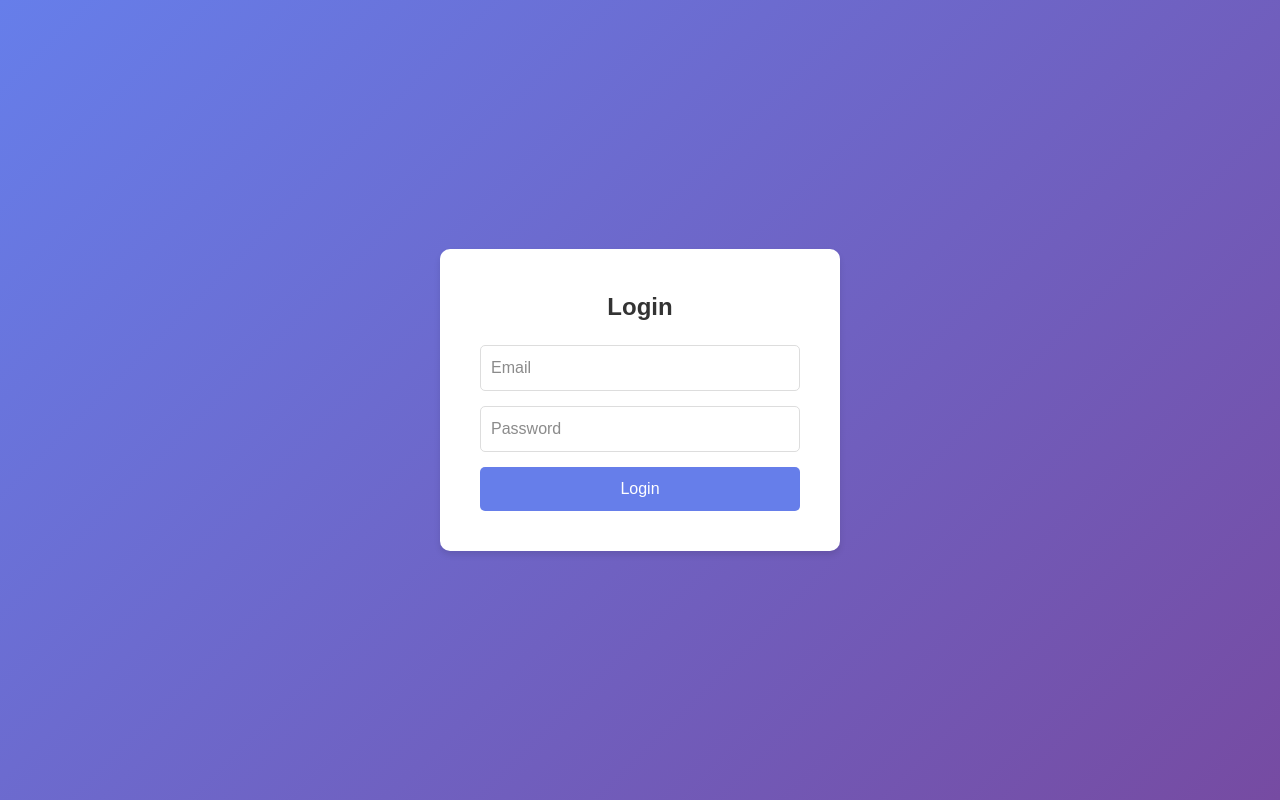
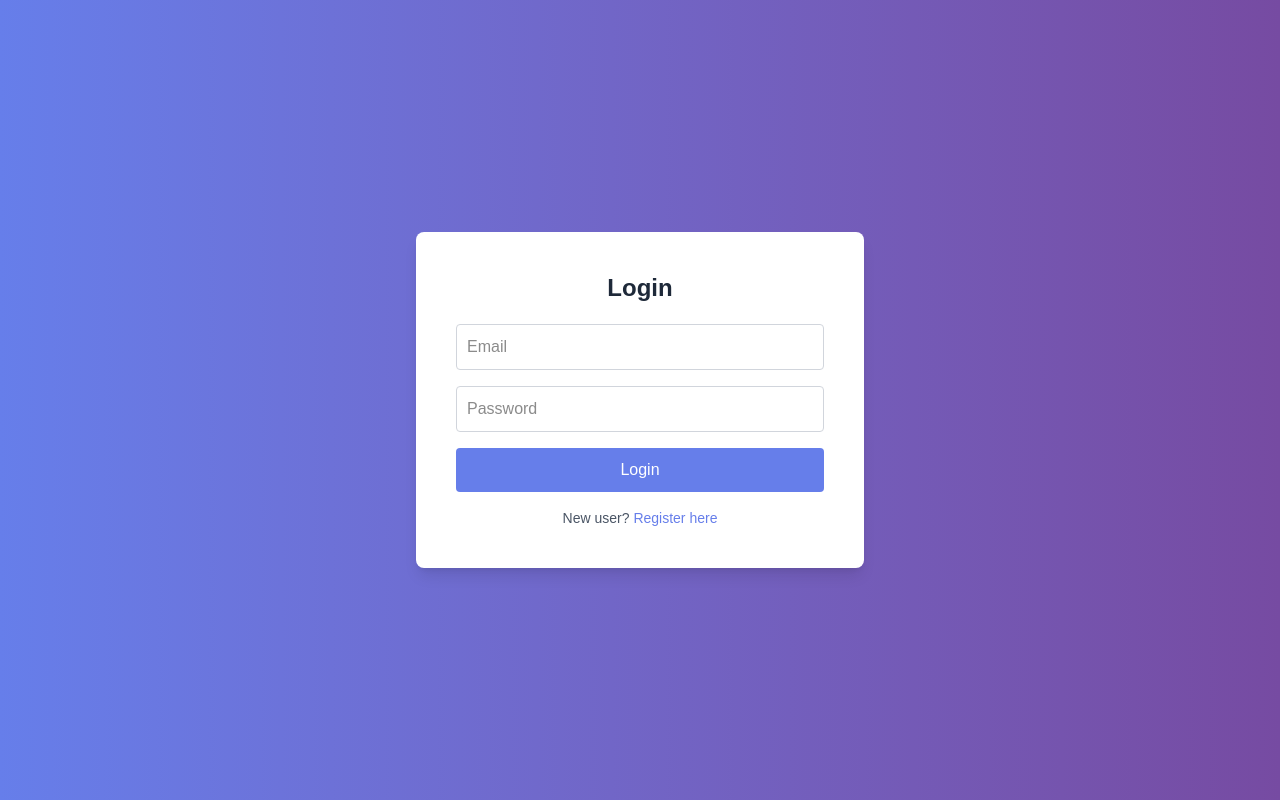
Before and after one commit to KavinduYohan/Product-Management-System-NextJS, a Next.js app: page /login in a window 1280 px wide. Built offline with nearby package versions, Linux system fonts and the light colour scheme.

Commit message:
Changing login and registration

```diff
--- a/src/app/login/page.tsx
+++ b/src/app/login/page.tsx
@@ -40,17 +40,17 @@ const Login = () => {
   };
 
   return (
-    <div style={styles.container}>
-      <div style={styles.card}>
-        <h1 style={styles.title}>Login</h1>
-        <form onSubmit={handleLogin} style={styles.form}>
+    <div className="flex justify-center items-center h-screen bg-gradient-to-r from-[#667eea] to-[#764ba2] p-5">
+      <div className="bg-white rounded-lg shadow-lg p-10 w-full max-w-md text-center">
+        <h1 className="text-2xl font-bold mb-5 text-gray-800">Login</h1>
+        <form onSubmit={handleLogin} className="flex flex-col">
           <input
             type="email"
             placeholder="Email"
             value={email}
             onChange={(e) => setEmail(e.target.value)}
             required
-            style={styles.input}
+            className="p-2.5 mb-4 rounded border border-gray-300 text-base outline-none transition-colors duration-300 focus:border-[#667eea]"
           />
           <input
             type="password"
@@ -58,11 +58,17 @@ const Login = () => {
             value={password}
             onChange={(e) => setPassword(e.target.value)}
             required
-            style={styles.input}
+            className="p-2.5 mb-4 rounded border border-gray-300 text-base outline-none transition-colors duration-300 focus:border-[#667eea]"
           />
-          <button type="submit" style={styles.button}>Login</button>
+          <button
+            type="submit"
+            className="p-2.5 rounded bg-[#667eea] text-white text-base cursor-pointer transition-colors duration-300 hover:bg-[#5a6ecb]"
+          >
+            Login
+          </button>
         </form>
-        {error && <p style={styles.error}>{error}</p>}
+        {error && <p className="text-red-500 mt-2.5 text-sm">{error}</p>}
+        <p className="mt-4 text-sm text-gray-600">New user? <a href="/register" className="text-[#667eea] hover:underline">Register here</a></p>
       </div>
       <ToastContainer
         position="top-right"
@@ -80,59 +86,3 @@ const Login = () => {
 };
 
 export default Login;
-
-import { CSSProperties } from 'react';
-
-const styles: { [key: string]: CSSProperties } = {
-  container: {
-    display: 'flex',
-    justifyContent: 'center',
-    alignItems: 'center',
-    height: '100vh',
-    background: 'linear-gradient(135deg, #667eea 0%, #764ba2 100%)',
-    padding: '20px',
-  },
-  card: {
-    background: '#fff',
-    borderRadius: '10px',
-    boxShadow: '0 4px 6px rgba(0, 0, 0, 0.1)',
-    padding: '40px',
-    width: '100%',
-    maxWidth: '400px',
-    textAlign: 'center',
-  },
-  title: {
-    fontSize: '24px',
-    fontWeight: 'bold',
-    marginBottom: '20px',
-    color: '#333',
-  },
-  form: {
-    display: 'flex',
-    flexDirection: 'column' as 'column',
-  },
-  input: {
-    padding: '10px',
-    marginBottom: '15px',
-    borderRadius: '5px',
-    border: '1px solid #ddd',
-    fontSize: '16px',
-    outline: 'none',
-    transition: 'border-color 0.3s ease',
-  },
-  button: {
-    padding: '10px',
-    borderRadius: '5px',
-    border: 'none',
-    background: '#667eea',
-    color: '#fff',
-    fontSize: '16px',
-    cursor: 'pointer',
-    transition: 'background 0.3s ease',
-  },
-  error: {
-    color: 'red',
-    marginTop: '10px',
-    fontSize: '14px',
-  },
-};
--- a/src/app/register/page.tsx
+++ b/src/app/register/page.tsx
@@ -2,6 +2,9 @@
 
 import { useState } from 'react';
 import { useRouter } from 'next/navigation';
+import { ToastContainer, toast } from 'react-toastify';
+import 'react-toastify/dist/ReactToastify.css';
+import Link from 'next/link';
 
 const Register = () => {
   const [username, setUsername] = useState('');
@@ -19,42 +22,76 @@ const Register = () => {
         headers: { 'Content-Type': 'application/json' },
         body: JSON.stringify({ username, email, password }),
       });
+
       if (res.ok) {
-        router.push('/login');
+        toast.success('Registration successful! Redirecting to login...');
+        setTimeout(() => router.push('/login'), 2000);
       } else {
         const data = await res.json();
-        setError(data.error);
+        setError(data.error || 'Registration failed');
+        toast.error(data.error || 'Registration failed');
       }
     } catch (err) {
-      setError('Registration failed');
+      setError('An unexpected error occurred. Please try again.');
+      toast.error('An unexpected error occurred. Please try again.');
     }
   };
 
   return (
-    <div>
-      <h1>Register</h1>
-      <form onSubmit={handleRegister}>
+    <div className="flex justify-center items-center h-screen bg-gradient-to-r from-[#667eea] to-[#764ba2] p-5">
+      <div className="bg-white rounded-lg shadow-lg p-10 w-full max-w-md text-center">
+        <h1 className="text-2xl font-bold mb-5 text-black">Register</h1>
+        <form onSubmit={handleRegister} className="flex flex-col">
           <input
             type="text"
             placeholder="Username"
             value={username}
             onChange={(e) => setUsername(e.target.value)}
+            required
+            className="p-2.5 mb-4 rounded border border-gray-300 text-base outline-none focus:border-black"
           />
           <input
             type="email"
             placeholder="Email"
             value={email}
             onChange={(e) => setEmail(e.target.value)}
+            required
+            className="p-2.5 mb-4 rounded border border-gray-300 text-base outline-none focus:border-black"
           />
           <input
             type="password"
             placeholder="Password"
             value={password}
             onChange={(e) => setPassword(e.target.value)}
+            required
+            className="p-2.5 mb-4 rounded border border-gray-300 text-base outline-none focus:border-black"
           />
-        <button type="submit">Register</button>
+          <button
+            type="submit"
+            className="p-2.5 rounded bg-black text-white text-base cursor-pointer hover:bg-gray-800"
+          >
+            Register
+          </button>
         </form>
-      {error && <p>{error}</p>}
+        {error && <p className="text-red-500 mt-2.5 text-sm">{error}</p>}
+        <p className="mt-4 text-black">
+          Already have an account?{' '}
+          <Link href="/login" className="text-[#667eea] hover:underline">
+            Login here
+          </Link>
+        </p>
+      </div>
+      <ToastContainer
+        position="top-right"
+        autoClose={3000}
+        hideProgressBar={false}
+        newestOnTop={false}
+        closeOnClick
+        rtl={false}
+        pauseOnFocusLoss
+        draggable
+        pauseOnHover
+      />
     </div>
   );
 };
```
Also changed, not shown: src/app/dashboard/page.tsx (+72 -52 lines), 1 other file (tests, documents, lock files or other folders). Lines whose indentation alone changed are shown as unchanged.
